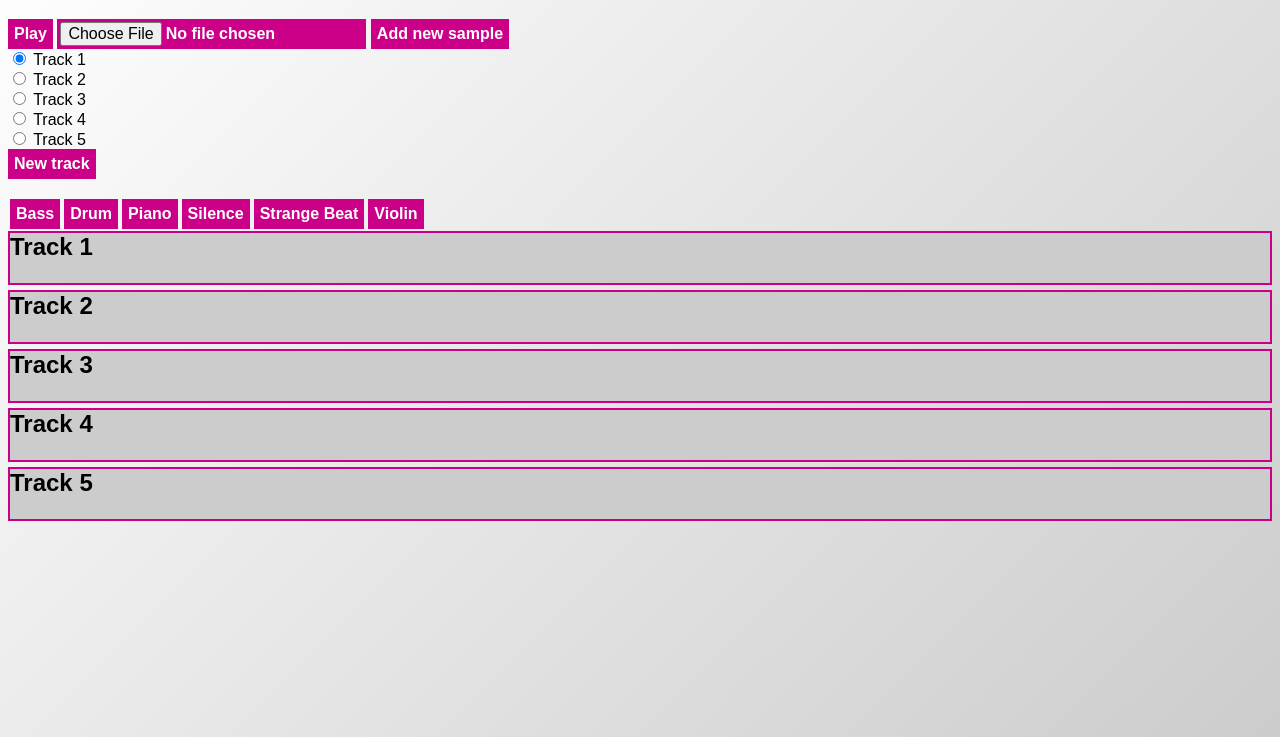
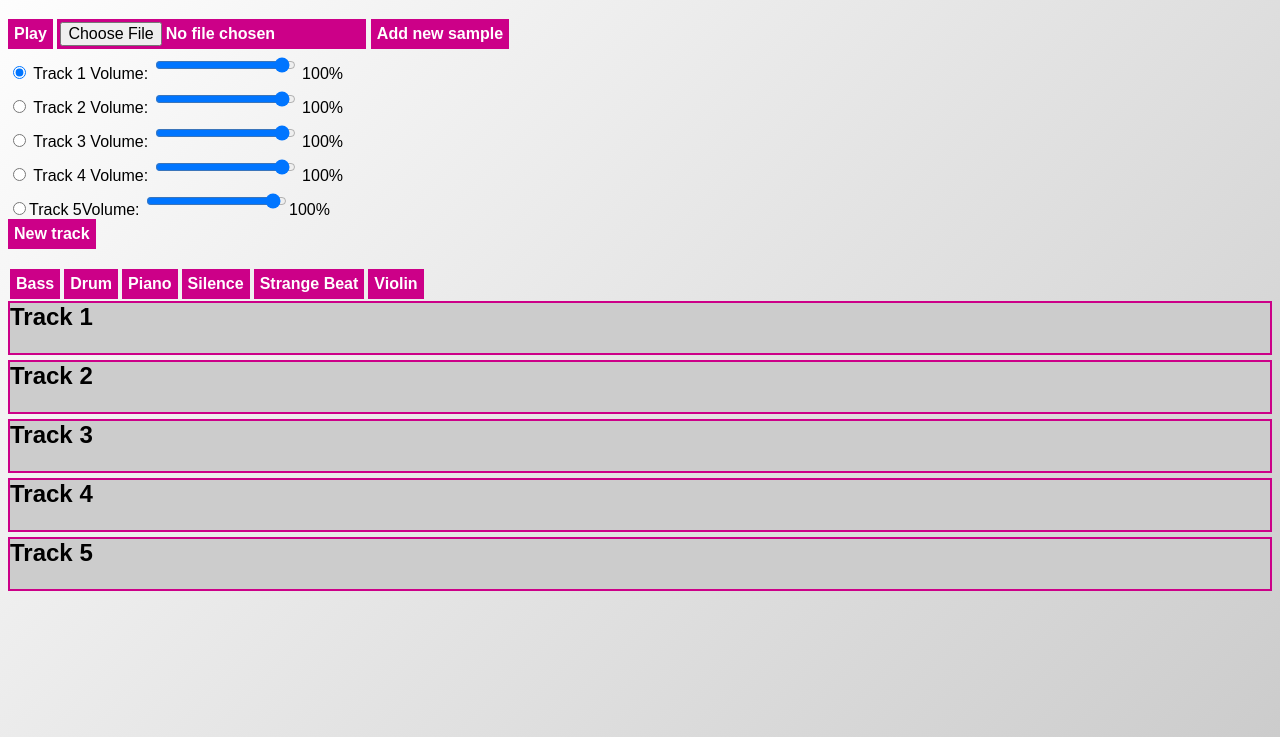
Before and after one commit to KarvaMies/IWP_Course_Project, a website built with Parcel: page index.html in a window 1280 px wide. Both pictures are taken after a click on the button "New track". Shown: the part 63-800 px from the top of the page. Built offline with nearby package versions, Linux system fonts and the light colour scheme.

Commit message:
Volumes can be now adjusted per track

```diff
--- a/index.html
+++ b/index.html
@@ -18,19 +18,64 @@
       <div id="track1div">
         <input type="radio" id="track1" name="track" value="0" checked />
         <label for="track1">Track 1</label>
-        <!--input type="range" name="volume" min="0" max="2" /--><br />
+        <label for="volume4">Volume: </label>
+        <!-- How to take input from type of range and show it to user:
+          https://stackoverflow.com/questions/10004723/html5-input-type-range-show-range-value-->
+        <input
+          type="range"
+          name="volume"
+          id="volume1"
+          min="0"
+          max="100"
+          value="100"
+          oninput="this.nextElementSibling.value = this.value"
+        />
+        <output id="volume1output">100</output><span>%</span>
       </div>
       <div id="track2div">
         <input type="radio" id="track2" name="track" value="1" />
-        <label for="track2">Track 2</label><br />
+        <label for="track2">Track 2</label>
+        <label for="volume4">Volume: </label>
+        <input
+          type="range"
+          name="volume"
+          id="volume2"
+          min="0"
+          max="100"
+          value="100"
+          oninput="this.nextElementSibling.value = this.value"
+        />
+        <output id="volume2output">100</output><span>%</span>
       </div>
       <div id="track3div">
         <input type="radio" id="track3" name="track" value="2" />
-        <label for="track3">Track 3</label><br />
+        <label for="track3">Track 3</label>
+        <label for="volume4">Volume: </label>
+        <input
+          type="range"
+          name="volume"
+          id="volume3"
+          min="0"
+          max="100"
+          value="100"
+          oninput="this.nextElementSibling.value = this.value"
+        />
+        <output id="volume3output">100</output><span>%</span>
       </div>
       <div id="track4div">
         <input type="radio" id="track4" name="track" value="3" />
-        <label for="track4">Track 4</label><br />
+        <label for="track4">Track 4</label>
+        <label for="volume4">Volume: </label>
+        <input
+          type="range"
+          name="volume"
+          id="volume4"
+          min="0"
+          max="100"
+          value="100"
+          oninput="this.nextElementSibling.value = this.value"
+        />
+        <output id="volume4output">100</output><span>%</span>
       </div>
     </div>
 
--- a/src/index.js
+++ b/src/index.js
@@ -74,6 +74,11 @@ function playSong() {
 
 // Track is looped – that means it is restarted each time its samples are playd through
 function playTrack(track, trackNumber) {
+  let volumeInput = document.getElementById(
+    "volume" + (trackNumber + 1) + "output"
+  );
+  let volumeLevel = parseInt(volumeInput.innerText, 10) / 100;
+
   let audio = new Audio();
   let i = 0;
   audio.addEventListener(
@@ -81,6 +86,9 @@ function playTrack(track, trackNumber) {
     () => {
       i = ++i < track.length ? i : 0;
       audio.src = track[i].src;
+      volumeLevel = parseInt(volumeInput.innerText, 10) / 100;
+      console.log("Audio level: " + volumeLevel);
+      audio.volume = volumeLevel;
       audio.play();
       console.log(
         "Starting: Track " + trackNumber + ", instrument " + track[i].name
@@ -88,7 +96,10 @@ function playTrack(track, trackNumber) {
     },
     true
   );
-  audio.volume = 1.0;
+
+  console.log("Audio level: " + volumeLevel);
+
+  audio.volume = volumeLevel;
   audio.loop = false;
   audio.src = track[0].src;
   audio.play();
@@ -117,7 +128,7 @@ uploadButton.addEventListener("click", () => {
   addButtons.appendChild(newButton);
 });
 
-//
+// User can add new tracks
 let trackCount = 4;
 const newTrackButton = document.getElementById("new-track");
 newTrackButton.addEventListener("click", () => {
@@ -131,30 +142,69 @@ newTrackButton.addEventListener("click", () => {
   tracksDiv.appendChild(trackDiv);
 
   /*
-  <div id="track2div">
+    <div id="track2div">
       <input type="radio" id="track2" name="track" value="1" />
-      <label for="track2">Track 2</label><br />
-  </div>
+      <label for="track2">Track 2</label>
+      <label for="volume2">Volume: </label>
+      <input
+        type="range"
+        name="volume"
+        id="volume2"
+        min="0"
+        max="200"
+        value="100"
+        oninput="this.nextElementSibling.value = this.value"
+      />
+      <output id="volume2output">100</output><span>%</span>
+    </div>
   */
 
-  let div = document.createElement("div");
+  const div = document.createElement("div");
   div.setAttribute("id", "track" + (trackCount + 1) + "div");
 
-  let selectTrack = document.createElement("input");
+  const selectTrack = document.createElement("input");
   selectTrack.setAttribute("type", "radio");
   selectTrack.setAttribute("id", "track" + (trackCount + 1));
   selectTrack.setAttribute("name", "track");
   selectTrack.setAttribute("value", trackCount);
 
-  let label = document.createElement("label");
-  label.setAttribute("for", "track" + (trackCount + 1));
-  label.innerText = " Track " + (trackCount + 1);
+  const trackLabel = document.createElement("label");
+  trackLabel.setAttribute("for", "track" + (trackCount + 1));
+  trackLabel.innerText = "Track " + (trackCount + 1);
 
-  let br = document.createElement("br");
+  const volumeLabel = document.createElement("label");
+  volumeLabel.setAttribute("for", "volume" + (trackCount + 1));
+  volumeLabel.innerText = "Volume: ";
+
+  /*
+  How to take input from type of range and show it to user:
+  https://stackoverflow.com/questions/10004723/html5-input-type-range-show-range-value
+  */
+  const selectVolume = document.createElement("input");
+  selectVolume.setAttribute("type", "range");
+  selectVolume.setAttribute("name", "volume");
+  selectVolume.setAttribute("id", "volume" + (trackCount + 1));
+  selectVolume.setAttribute("min", "0");
+  selectVolume.setAttribute("max", "100");
+  selectVolume.setAttribute("value", "100");
+  selectVolume.setAttribute(
+    "oninput",
+    "this.nextElementSibling.value = this.value"
+  );
+
+  const output = document.createElement("output");
+  output.setAttribute("id", "volume" + (trackCount + 1) + "output");
+  output.innerText = "100";
+
+  const span = document.createElement("span");
+  span.innerText = "%";
 
   div.appendChild(selectTrack);
-  div.appendChild(label);
-  div.appendChild(br);
+  div.appendChild(trackLabel);
+  div.appendChild(volumeLabel);
+  div.appendChild(selectVolume);
+  div.appendChild(output);
+  div.appendChild(span);
 
   const trackSelector = document.getElementById("track-selector");
   trackSelector.appendChild(div);
```
